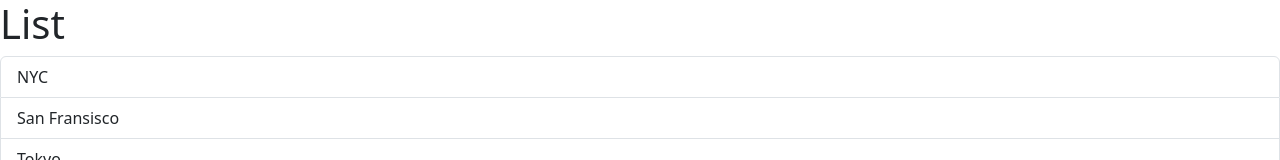
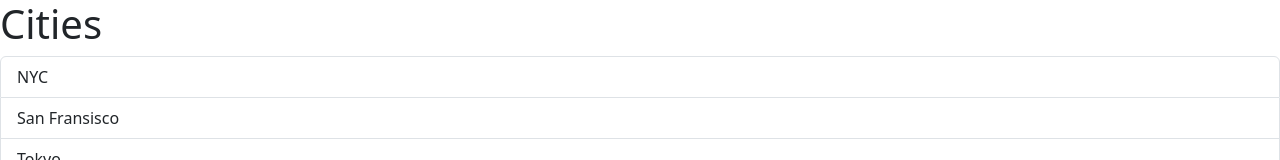
Before and after one commit to pinakpani-mukherjee/react-practice, a React (Vite) app: page / in a window 1280 px wide. Shown: the top 160 px of the page. Built offline with nearby package versions, Linux system fonts and the light colour scheme.

Commit message:
added props to pass data

```diff
--- a/src/App.tsx
+++ b/src/App.tsx
@@ -1,12 +1,13 @@
-import ListGroup from './components/ListGroup'
-import './App.css'
+import ListGroup from "./components/ListGroup";
+import "./App.css";
 
 function App() {
+  let items: string[] = ["NYC", "San Fransisco", "Tokyo", "London", "Mumbai"];
   return (
     <div>
-      <ListGroup />
+      <ListGroup items={items} heading="Cities" />
     </div>
-  )
+  );
 }
 
-export default App
+export default App;
--- a/src/components/ListGroup.tsx
+++ b/src/components/ListGroup.tsx
@@ -1,14 +1,17 @@
 import { useState } from "react";
 
-function ListGroup() {
-  const items: string[] = ["NYC", "San Fransisco", "Tokyo", "London", "Mumbai"];
+interface ListGroupProps {
+  items: string[];
+  heading: string;
+}
 
+function ListGroup({ heading, items }: ListGroupProps) {
   //Hook, allows us to tap into built in functions
   const [selectedIndex, setSelectedIndex] = useState(-1);
 
   return (
     <>
-      <h1>List</h1>
+      <h1>{heading}</h1>
       <ul className="list-group">
         {items.map((item, index) => (
           <li
```
